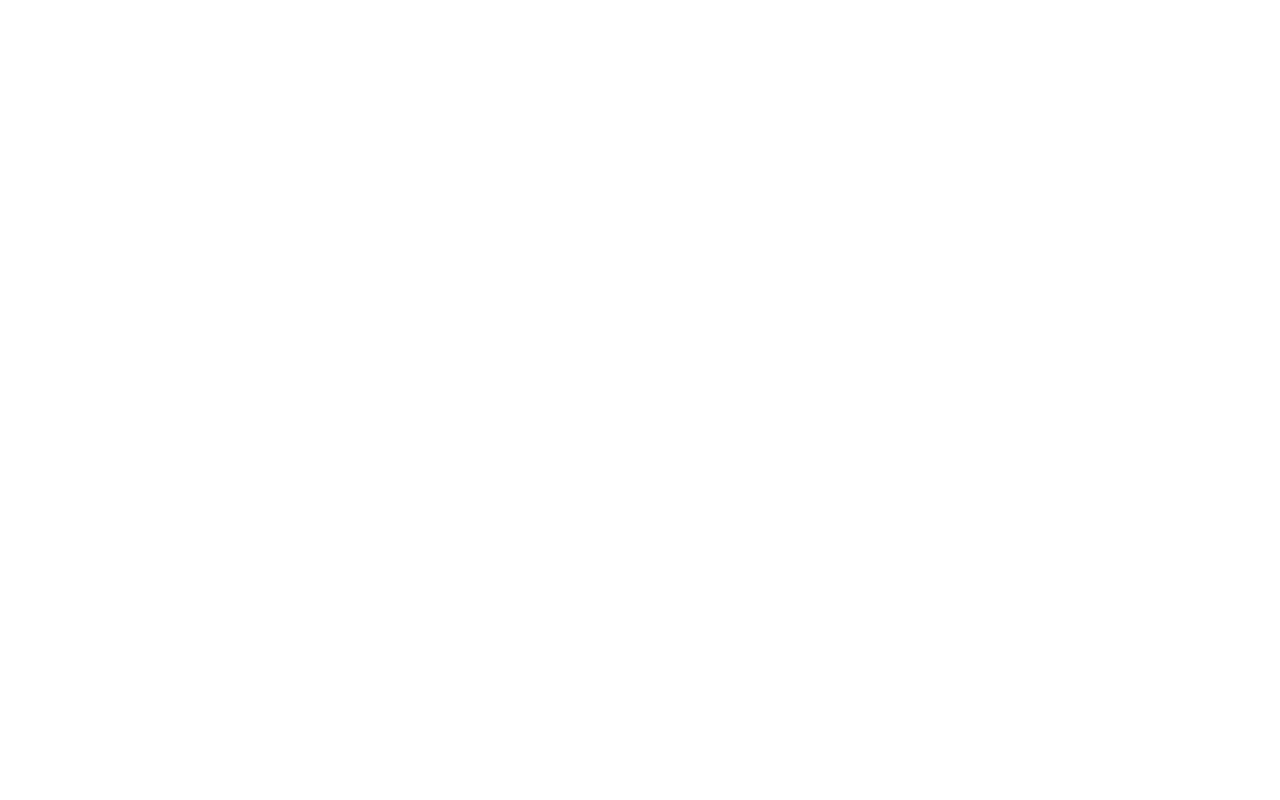
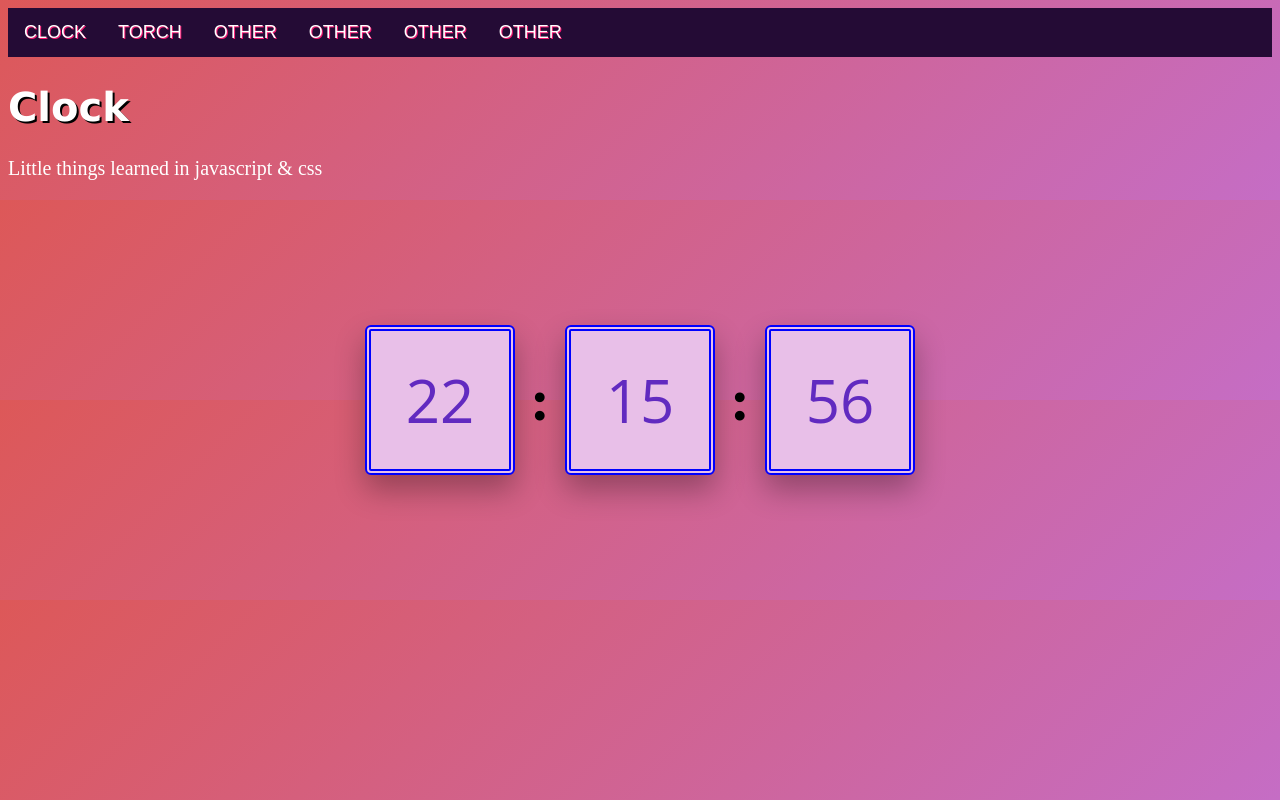
Before and after one commit to chessknight14/JAVASCRIPT-PROJECT, a plain HTML site: page index.html in a window 1280 px wide. Drawn offline with Linux system fonts and the light colour scheme.

Commit message:
project and a half

```diff
--- a/index.html
+++ b/index.html
@@ -6,19 +6,40 @@
     <title>Home</title>
 
 
-    <link href="style.css".css" rel="stylesheet" type="text/css" media="all">
+    <link href="style.css" rel="stylesheet" type="text/css" media="all">
     <script src="script.js" defer></script>
 
     </head>
+    <body class="clocks-background">
 
 
-    <body>
+                                    <!-- MAIN NAV -->
+        <div class="nav">
+
+            <a href="index.html">CLOCK</a>
+            <a href="torch.html">TORCH</a>
+            <a href="art.html">OTHER</a>
+            <a href="writings.html">OTHER</a>
+            <a href="webdev.html">OTHER</a>
+            <a href="other.html">OTHER</a>
+
+        </div>
 
 
 
+        <div class="clock">
+            <div id="hour">00</div>
+            <span>:</span>
+            <div id="minute">00</div>
+            <span>:</span>
+            <div id="seconds">00</div>
+
+        </div>
 
 
+        <h1> Clock </h1>
 
+        <p class="little"> Little things learned in javascript & css</p>
 
 
 
--- a/script.js
+++ b/script.js
@@ -0,0 +1,31 @@
+//         ________________________________CLOCK'S FUNCTION _________________________________
+
+var hour = document.getElementById("hour"); //getting the hour, minute and second id from html
+var minute = document.getElementById("minute");
+var seconds = document.getElementById("seconds");
+
+var clock = setInterval(
+    function time(){
+        var date_now = new Date();
+        var hr = date_now.getHours();  //date and get hours, minutes, and seconds
+        var min = date_now.getMinutes();
+        var sec = date_now.getSeconds();
+
+        if(hr < 10){
+            hr = "0" + hr;
+        }
+        if(min < 10){
+            min = "0" + min;  //adding the 0 so it's 02:30 instead of 2:30
+        }
+        if(sec < 10){
+            sec = "0" + sec;
+        }
+
+        hour.textContent = hr;
+        minute.textContent = min;  //constantly updates it?? (research)
+        seconds.textContent = sec;
+
+    }, 1000
+);
+
+//____________________________________
--- a/style.css
+++ b/style.css
@@ -0,0 +1,103 @@
+@font-face{font-family: minecraft; src: url("src/MinecraftRegular-Bmg3.otf")}
+
+/* ____________________________________CLOCK PROJECT _________________________________________*/
+
+*,
+*:before,
+*:after{
+    padding: 0;
+    margin: 1;
+    box-sizing: border-box;
+}
+/*after putting this, the clocker's border was tight in the corner, no space between*/
+
+.clocks-background{
+    background: linear-gradient(135deg, rgb(221, 88, 88), rgb(197, 109, 197));
+
+}
+
+.clock{
+    width: 550px;
+    height: 150px;
+
+    position: absolute; /* with just this, the background dissapeared*/
+    transform: translate(-50%, -50%); /* descaled the box by half */
+    top: 50%;
+    left: 50%; /* now back to full size and in center of screen*/
+    display: flex;
+    align-items: center;
+    justify-content: space-between; /*centered the light purple colouring */
+}
+
+.clock div{
+    position: relative;
+    background-color: rgb(232, 191, 232);
+    height: 100%; /* stretch the light purple background \/\/ */
+    width: 150px;
+    display: flex;
+    align-items: center; /* aligned the numbers*/
+    justify-content: center; /* justify content not items, didn't work*/
+    font-family: 'Open Sans', sans-serif;
+    font-size: 60px;
+    color: rgb(97, 42, 192);
+    border: 6px double blue;
+    border-radius: 6px;
+    box-shadow: 0px 15px 30px rgba(0,0,0,0.3);
+
+}
+
+.clock span{
+    font-weight: bolder;
+    font-size: 60px;
+    color: black;
+}
+
+/* ___________________________________TORCH/FLASHLIGHT PAGE PROJECT _____________________________*/
+
+.minecraft-words {
+    font-family: minecraft;
+    color: black;
+    font-size: 24px;
+}
+
+
+/* __________________________________NAVIGATION_______________________________________ */
+
+.nav {
+    overflow: hidden;
+    background-color: rgb(36, 11, 53);
+    top: 0;
+    left: 0;
+    width: 100%;
+}
+
+.nav a{
+    float: left;
+    display: block;
+    color: #ffffff;
+    text-shadow: 1px 1px #f91671;
+    text-align: center;
+    padding: 14px 16px;
+    text-decoration: none;
+    font-size: 18px;
+    font-family: Arial, Helvetica, sans-serif;
+}
+
+.nav a:hover{
+    background-color: black;
+}
+
+
+/* ____________________________________MY OWN ___________________________________________*/
+h1{
+    font-size: 40px;
+    font-family:Verdana, Geneva, Tahoma, sans-serif;
+    color: white;
+    text-shadow: 2px 2px black;
+}
+
+.little{
+    color: white;
+    font-size: 20px;
+
+}
```
Also changed, not shown: torch.html (added, +71 -0 lines), src/MinecraftRegular-Bmg3.otf (added).
